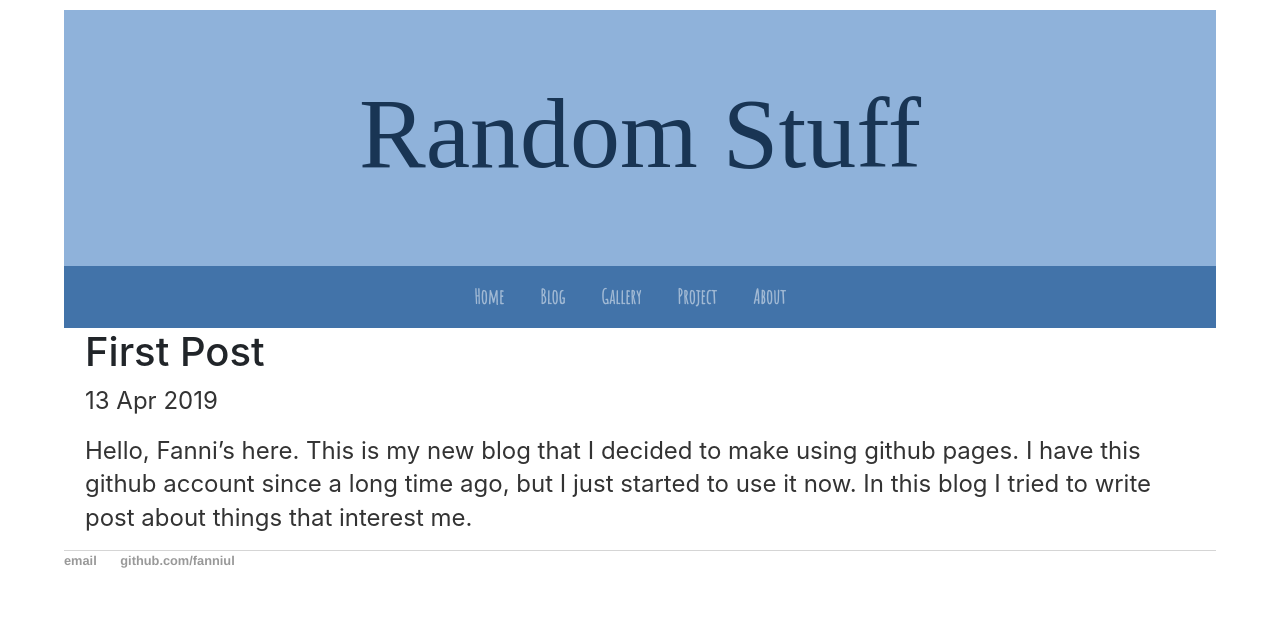
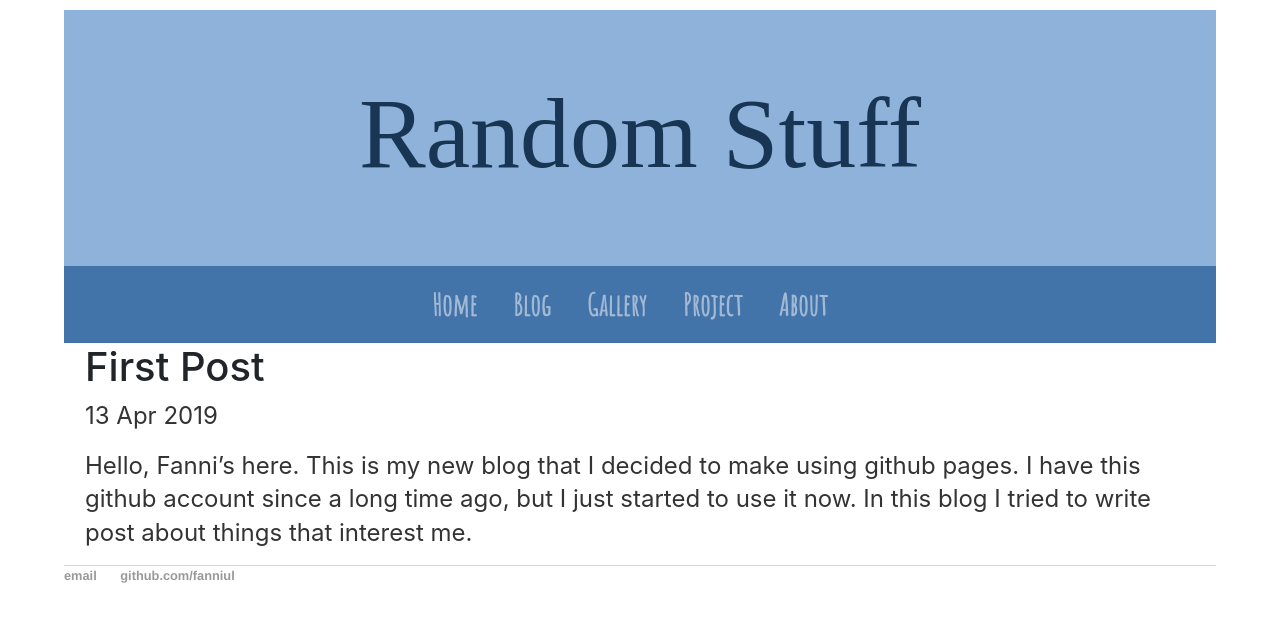
Before and after one commit to fanniul/fanniul.github.io, a Jekyll site: the page built from _posts/2019-04-13-first-post.md, in a window 1280 px wide. Shown: the top 622 px of the page. Built offline with Jekyll 4.4.1, drawn with Linux system fonts in a browser that asks for light colours; some web fonts are replaced.

Commit message:
Update default.html

```diff
--- a/_layouts/default.html
+++ b/_layouts/default.html
@@ -30,19 +30,19 @@
 			  <div class="collapse navbar-collapse justify-content-center" id="collapsibleNavbar">
 			    <ul class="navbar-nav">
 			      <li class="nav-item">
-				<a class="nav-link" style="font-family: Amatic SC;font-size: 20px;" href="/">Home</a>
+				<a class="nav-link" style="font-family: Amatic SC;font-size: 30px;" href="/">Home</a>
 			      </li>
 			      <li class="nav-item">
-				<a class="nav-link" style="font-family: Amatic SC;font-size: 20px;" href="/blog">Blog</a>
+				<a class="nav-link" style="font-family: Amatic SC;font-size: 30px;" href="/blog">Blog</a>
 			      </li>
 			      <li class="nav-item">
-				<a class="nav-link" style="font-family: Amatic SC;font-size: 20px;" href="/gallery">Gallery</a>
+				<a class="nav-link" style="font-family: Amatic SC;font-size: 30px;" href="/gallery">Gallery</a>
 			      </li>
 			      <li class="nav-item">
-				<a class="nav-link" style="font-family: Amatic SC;font-size: 20px;" href="/project">Project</a>
+				<a class="nav-link" style="font-family: Amatic SC;font-size: 30px;" href="/project">Project</a>
 			      </li>
 			      <li class="nav-item">
-				<a class="nav-link" style="font-family: Amatic SC;font-size: 20px;" href="/about">About</a>
+				<a class="nav-link" style="font-family: Amatic SC;font-size: 30px;" href="/about">About</a>
 			      </li>
 			    </ul>
 			  </div>
```
